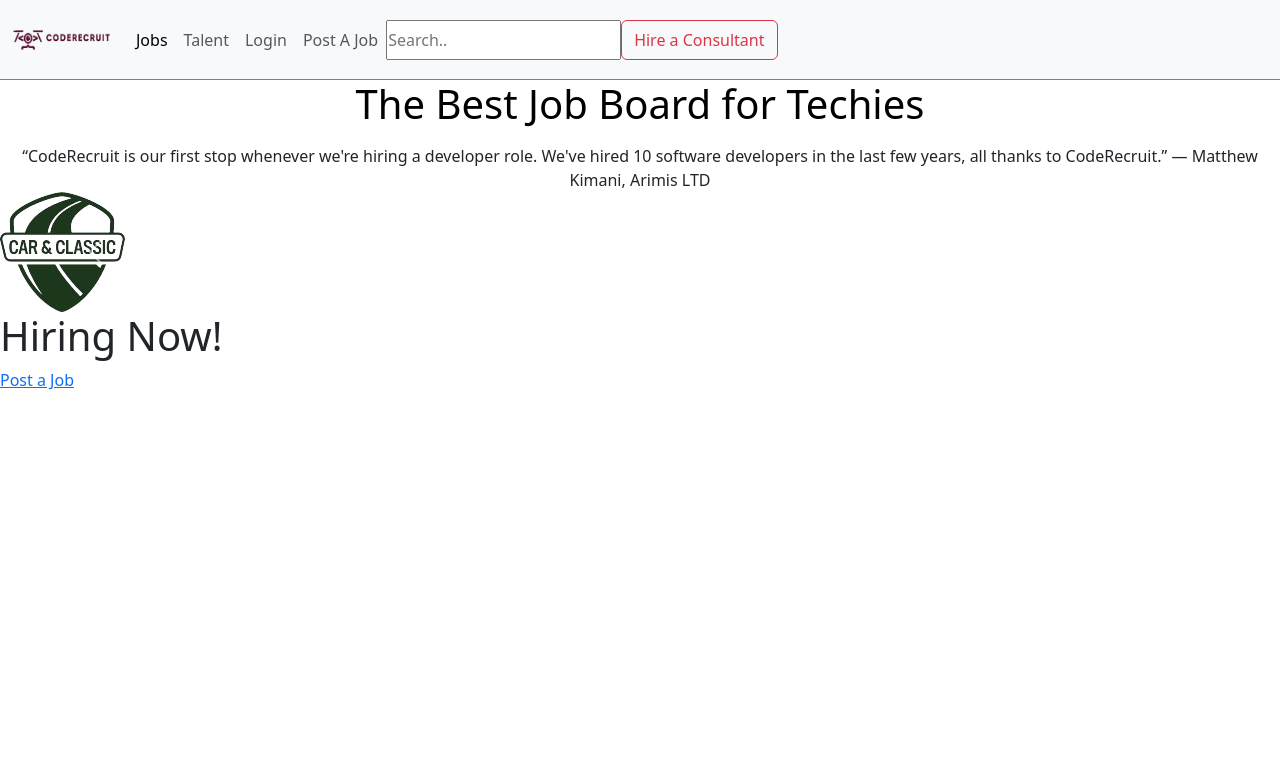
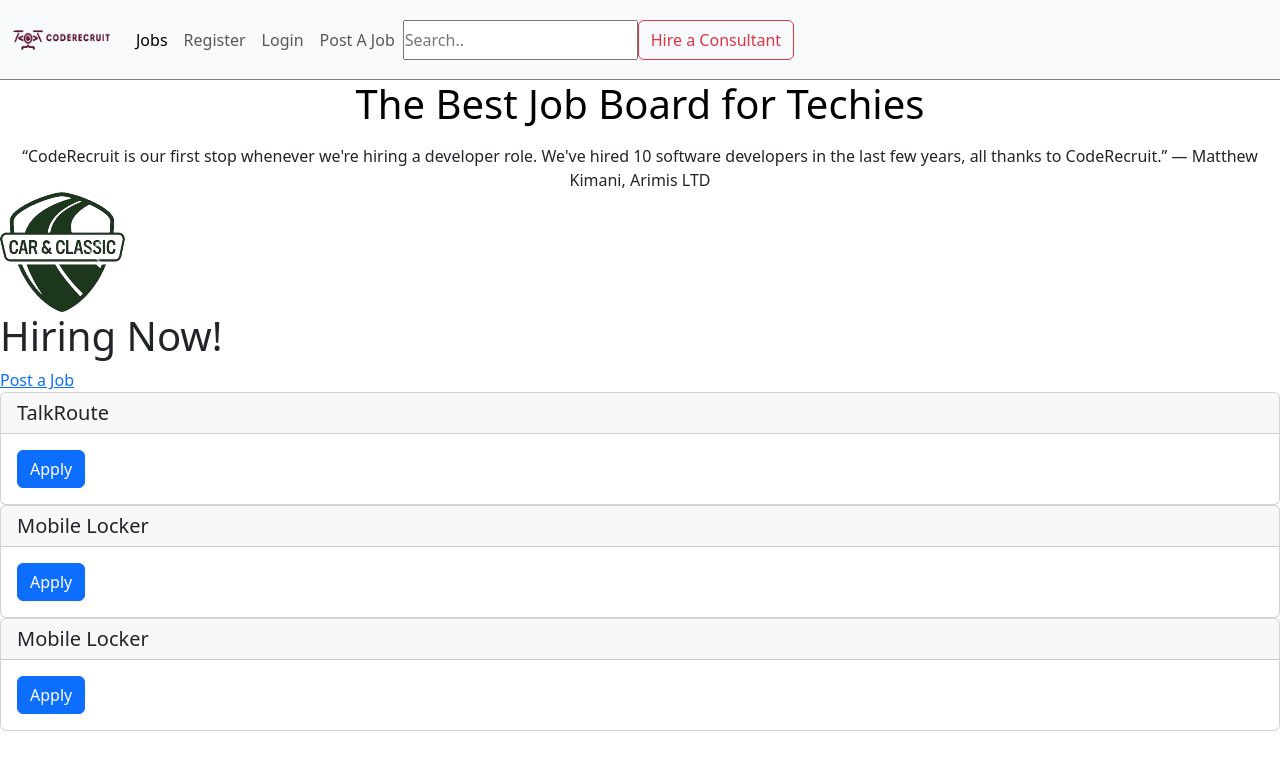
Before and after one commit to Mugao-joy/CodeRecruit, a Django app: page /home/ in a window 1280 px wide. Shown: the top 770 px of the page. Run offline with Django 5.2, Linux system fonts and the light colour scheme; data comes from the database, SQL or seed files in the repository; both versions use the stored data as it was after the commit; some libraries are stand-ins or nearby versions.

Commit message:
modification

```diff
--- a/crjob_board/templates/create.html
+++ b/crjob_board/templates/create.html
@@ -5,7 +5,7 @@
 {%endblock%}
 
 {% block content %}
-    <a href="{% url 'crjob_board:home '%}"></a>
+    <a href="{% url 'crjob_board:home'%}"></a>
     <form method="post" enctype="multipart/form-data">
         {%csrf_token%}
         {{ form.as_p}}
--- a/crjob_board/templates/home.html
+++ b/crjob_board/templates/home.html
@@ -11,7 +11,7 @@
 
     {% for job in jobs%}
         <div class="card">
-            <h5 class="card-header">{{ jobs.company}}</h5>
+            <h5 class="card-header">{{ job.company}}</h5>
             <div class="card-body">
 
             <a href="#" class="btn btn-primary">Apply</a>
--- a/crjob_board/urls.py
+++ b/crjob_board/urls.py
@@ -2,7 +2,7 @@
 from django.urls import path
 from django.conf import settings
 from django.conf.urls.static import static
-from .views import landing,home
+
 from . import views
 
 app_name = 'crjob_board'
--- a/crjob_board/views.py
+++ b/crjob_board/views.py
@@ -11,7 +11,7 @@
     job = jobs.objects.all()
 
     context = {
-        'job' : job
+        'jobs' : job
     }
     return render (request, 'home.html',context)
 
--- a/templates/nav.html
+++ b/templates/nav.html
@@ -17,9 +17,9 @@
           <div class="collapse navbar-collapse" id="navbarNavAltMarkup">
             <div class="navbar-nav">
               <a class="nav-link active" aria-current="page" href="#">Jobs</a>
-              <a class="nav-link" href="#">Talent</a>
-              <a class="nav-link" href="#">Login</a>
-              <a class="nav-link" href="create.html">Post A Job</a>
+              <a class="nav-link" href="{% url 'Authentication:register' %}">Register</a>
+              <a class="nav-link" href="{% url 'Authentication:login' %}">Login</a>
+              <a class="nav-link" href="{% url 'crjob_board:create' %}">Post A Job</a>
               <input type="text" placeholder="Search..">
               <button type="button" class="btn btn-outline-danger">Hire a Consultant</button>
             </div>
```
Also changed, not shown: crjob_board/static/index.css (renamed from static/index.css), db.sqlite3.
